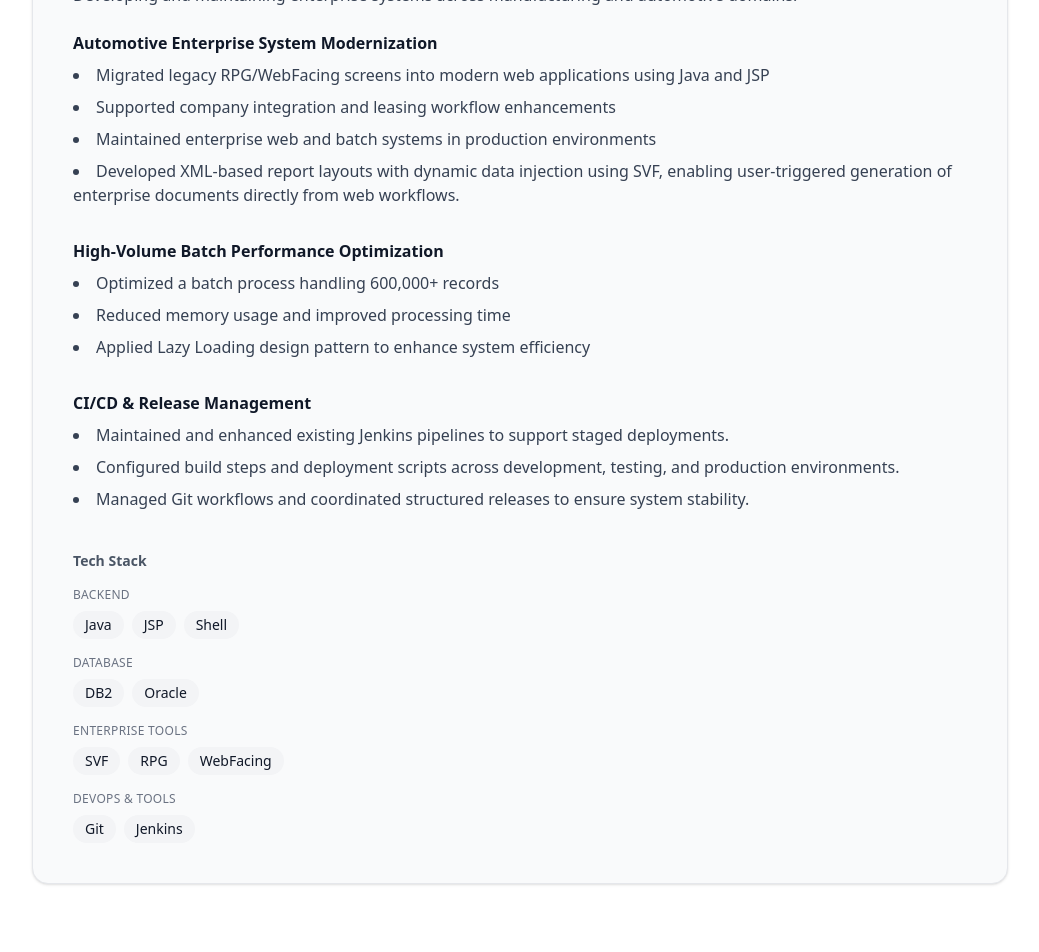
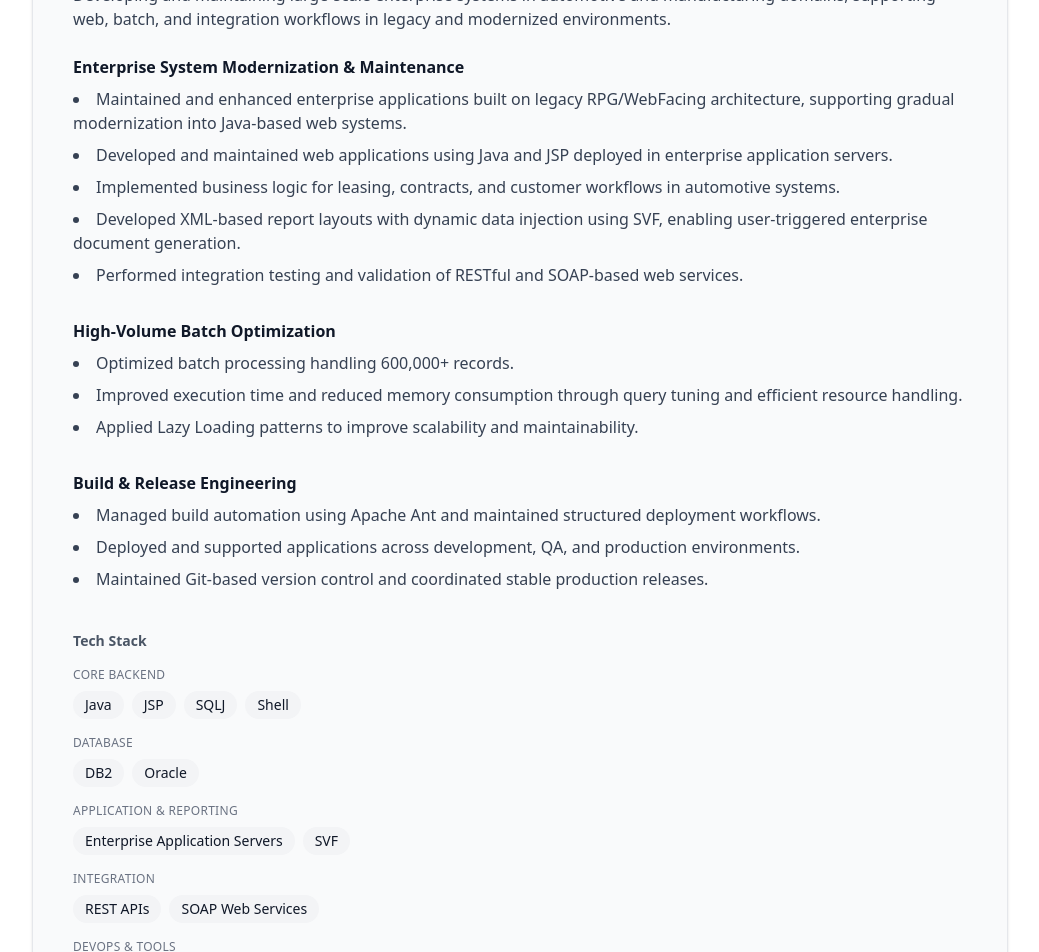
Before and after one commit to phatienza/paul-atienza-portfolio, a Next.js app: page / in a window 1280 px wide. Shown: the part 1120-2072 px from the top of the page, without its empty margins (120-1159 px from the left). Built offline with nearby package versions, Linux system fonts and the light colour scheme.

Commit message:
Refine Hero section and add downloadable CV

```diff
--- a/src/app/page.tsx
+++ b/src/app/page.tsx
@@ -4,16 +4,18 @@ import Experience from "@/components/Experience";
 import Certifications from "@/components/Certifications";
 import Contact from "@/components/Contact";
 import Skills from "@/components/Skills";
+import Footer from "@/components/Footer";
 
 export default function Home() {
   return (
-    <main>
+    <main id="top">
       <Hero />
       {/* <About /> */}
       <Experience />
       <Skills />
       <Certifications />
       <Contact />
+      <Footer />
     </main>
   );
 }
--- a/src/components/Experience.tsx
+++ b/src/components/Experience.tsx
@@ -14,26 +14,37 @@ export default function Experience() {
                         </h3>
 
                         <div className="text-sm text-gray-500 mb-4">
-                            Software Engineer — 2014 – Present
+                            Senior Software Engineer — 2014 – Present
                         </div>
 
                         <p className="text-gray-700 mb-6">
-                            Developing and maintaining enterprise systems across manufacturing and automotive domains.
+                            Developing and maintaining large-scale enterprise systems in automotive and manufacturing domains,
+                            supporting web, batch, and integration workflows in legacy and modernized environments.
                         </p>
 
-                        {/* Automotive */}
+                        {/* Enterprise Modernization */}
                         <div className="mb-8">
                             <h4 className="font-semibold mb-2">
-                                Automotive Enterprise System Modernization
+                                Enterprise System Modernization & Maintenance
                             </h4>
 
                             <ul className="list-disc list-inside text-gray-700 space-y-2">
-                                <li>Migrated legacy RPG/WebFacing screens into modern web applications using Java and JSP</li>
-                                <li>Supported company integration and leasing workflow enhancements</li>
-                                <li>Maintained enterprise web and batch systems in production environments</li>
+                                <li>
+                                    Maintained and enhanced enterprise applications built on legacy RPG/WebFacing architecture,
+                                    supporting gradual modernization into Java-based web systems.
+                                </li>
+                                <li>
+                                    Developed and maintained web applications using Java and JSP deployed in enterprise application servers.
+                                </li>
+                                <li>
+                                    Implemented business logic for leasing, contracts, and customer workflows in automotive systems.
+                                </li>
                                 <li>
                                     Developed XML-based report layouts with dynamic data injection using SVF,
-                                    enabling user-triggered generation of enterprise documents directly from web workflows.
+                                    enabling user-triggered enterprise document generation.
+                                </li>
+                                <li>
+                                    Performed integration testing and validation of RESTful and SOAP-based web services.
                                 </li>
                             </ul>
                         </div>
@@ -41,33 +52,35 @@ export default function Experience() {
                         {/* Performance */}
                         <div className="mb-8">
                             <h4 className="font-semibold mb-2">
-                                High-Volume Batch Performance Optimization
+                                High-Volume Batch Optimization
                             </h4>
 
                             <ul className="list-disc list-inside text-gray-700 space-y-2">
-                                <li>Optimized a batch process handling 600,000+ records</li>
-                                <li>Reduced memory usage and improved processing time</li>
-                                <li>Applied Lazy Loading design pattern to enhance system efficiency</li>
+                                <li>Optimized batch processing handling 600,000+ records.</li>
+                                <li>Improved execution time and reduced memory consumption through query tuning and efficient resource handling.</li>
+                                <li>Applied Lazy Loading patterns to improve scalability and maintainability.</li>
                             </ul>
                         </div>
 
+                        {/* Build & Release */}
                         <div className="mb-8">
                             <h4 className="font-semibold mb-2">
-                                CI/CD & Release Management
+                                Build & Release Engineering
                             </h4>
 
                             <ul className="list-disc list-inside text-gray-700 space-y-2">
                                 <li>
-                                    Maintained and enhanced existing Jenkins pipelines to support staged deployments.
+                                    Managed build automation using Apache Ant and maintained structured deployment workflows.
                                 </li>
                                 <li>
-                                    Configured build steps and deployment scripts across development, testing, and production environments.
+                                    Deployed and supported applications across development, QA, and production environments.
                                 </li>
                                 <li>
-                                    Managed Git workflows and coordinated structured releases to ensure system stability.
+                                    Maintained Git-based version control and coordinated stable production releases.
                                 </li>
                             </ul>
                         </div>
+
                         {/* Tech Stack */}
                         <div className="mt-10">
                             <p className="text-sm font-semibold text-gray-600 mb-4">
@@ -76,14 +89,15 @@ export default function Experience() {
 
                             <div className="space-y-4">
 
-                                {/* Backend */}
+                                {/* Core Backend */}
                                 <div>
                                     <p className="text-xs uppercase tracking-wide text-gray-500 mb-2">
-                                        Backend
+                                        Core Backend
                                     </p>
                                     <div className="flex flex-wrap gap-2">
                                         <span className="px-3 py-1 text-sm bg-gray-100 rounded-full">Java</span>
                                         <span className="px-3 py-1 text-sm bg-gray-100 rounded-full">JSP</span>
+                                        <span className="px-3 py-1 text-sm bg-gray-100 rounded-full">SQLJ</span>
                                         <span className="px-3 py-1 text-sm bg-gray-100 rounded-full">Shell</span>
                                     </div>
                                 </div>
@@ -99,17 +113,28 @@ export default function Experience() {
                                     </div>
                                 </div>
 
-                                {/* Enterprise Tools */}
+                                {/* Application & Reporting */}
                                 <div>
                                     <p className="text-xs uppercase tracking-wide text-gray-500 mb-2">
-                                        Enterprise Tools
+                                        Application & Reporting
                                     </p>
                                     <div className="flex flex-wrap gap-2">
+                                        <span className="px-3 py-1 text-sm bg-gray-100 rounded-full">Enterprise Application Servers</span>
                                         <span className="px-3 py-1 text-sm bg-gray-100 rounded-full">SVF</span>
-                                        <span className="px-3 py-1 text-sm bg-gray-100 rounded-full">RPG</span>
-                                        <span className="px-3 py-1 text-sm bg-gray-100 rounded-full">WebFacing</span>
                                     </div>
                                 </div>
+
+                                {/* Integration */}
+                                <div>
+                                    <p className="text-xs uppercase tracking-wide text-gray-500 mb-2">
+                                        Integration
+                                    </p>
+                                    <div className="flex flex-wrap gap-2">
+                                        <span className="px-3 py-1 text-sm bg-gray-100 rounded-full">REST APIs</span>
+                                        <span className="px-3 py-1 text-sm bg-gray-100 rounded-full">SOAP Web Services</span>
+                                    </div>
+                                </div>
+
                                 {/* DevOps */}
                                 <div>
                                     <p className="text-xs uppercase tracking-wide text-gray-500 mb-2">
@@ -118,8 +143,10 @@ export default function Experience() {
                                     <div className="flex flex-wrap gap-2">
                                         <span className="px-3 py-1 text-sm bg-gray-100 rounded-full">Git</span>
                                         <span className="px-3 py-1 text-sm bg-gray-100 rounded-full">Jenkins</span>
+                                        <span className="px-3 py-1 text-sm bg-gray-100 rounded-full">Apache Ant</span>
                                     </div>
                                 </div>
+
                             </div>
                         </div>
                     </article>
--- /dev/null
+++ b/src/components/Footer.tsx
@@ -0,0 +1,38 @@
+
+export default function Footer() {
+
+    return (
+        <footer className="bg-white pt-16 pb-12">
+            <div className="max-w-5xl mx-auto px-6">
+
+                {/* Divider */}
+                <div className="border-t border-gray-200 mb-8"></div>
+
+                {/* Top Row */}
+                <div className="flex justify-between items-center text-sm">
+                    <p className="text-gray-700 font-medium">
+                        Paul Henry Atienza
+                    </p>
+
+                    <a
+                        href="#top"
+                        className="text-gray-400 hover:text-gray-800 transition duration-300"
+                    >
+                        Back to top ↑
+                    </a>
+                </div>
+
+                {/* Tagline */}
+                <p className="text-sm text-gray-500 text-center mt-6 max-w-md mx-auto leading-relaxed">
+                    Enterprise software engineer focused on building systems that last.
+                </p>
+
+                {/* Copyright */}
+                <p className="text-xs text-gray-400 text-center mt-8">
+                    ©2026 Paul Henry Atienza. All rights reserved.
+                </p>
+
+            </div>
+        </footer>
+    );
+}
```
Also changed, not shown: src/components/Contact.tsx (+16 -7 lines), src/components/Hero.tsx (+9 -5 lines), 1 other file (tests, documents, lock files or other folders).
